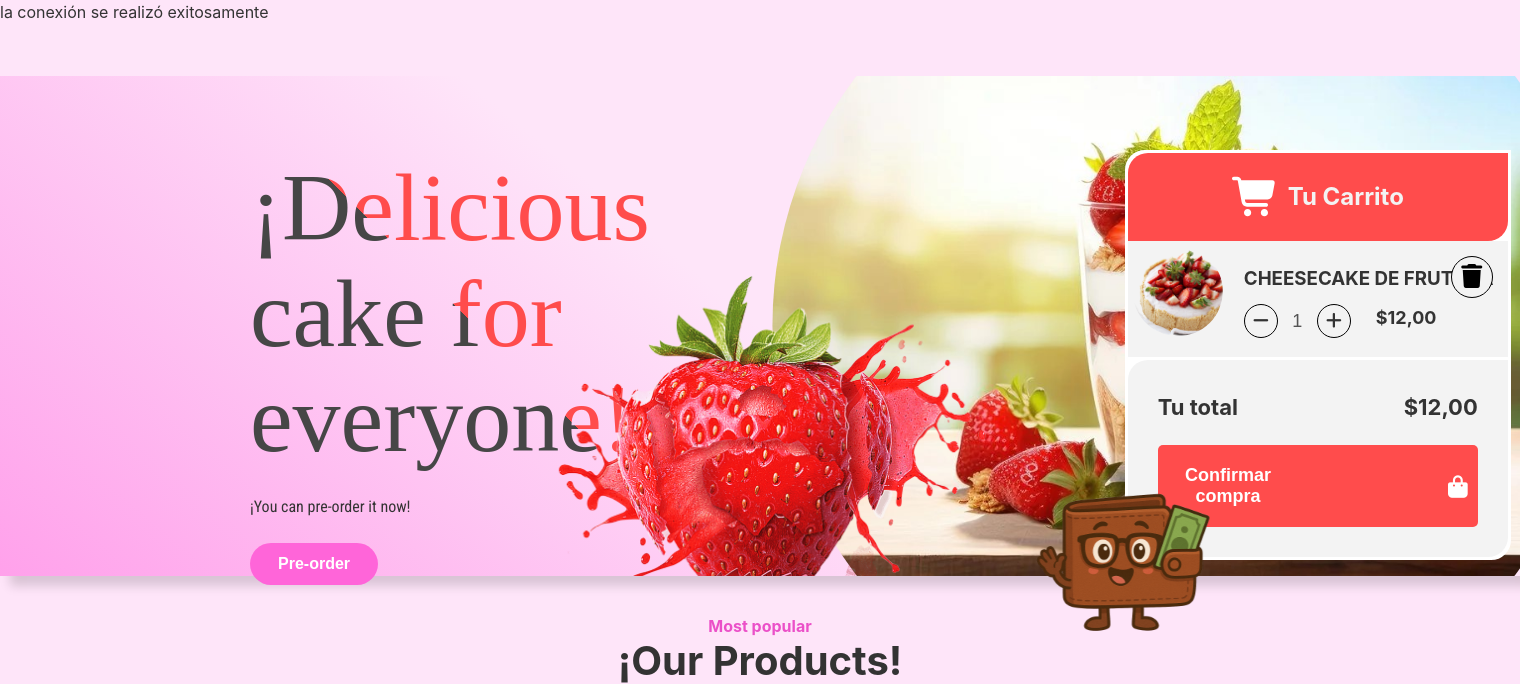
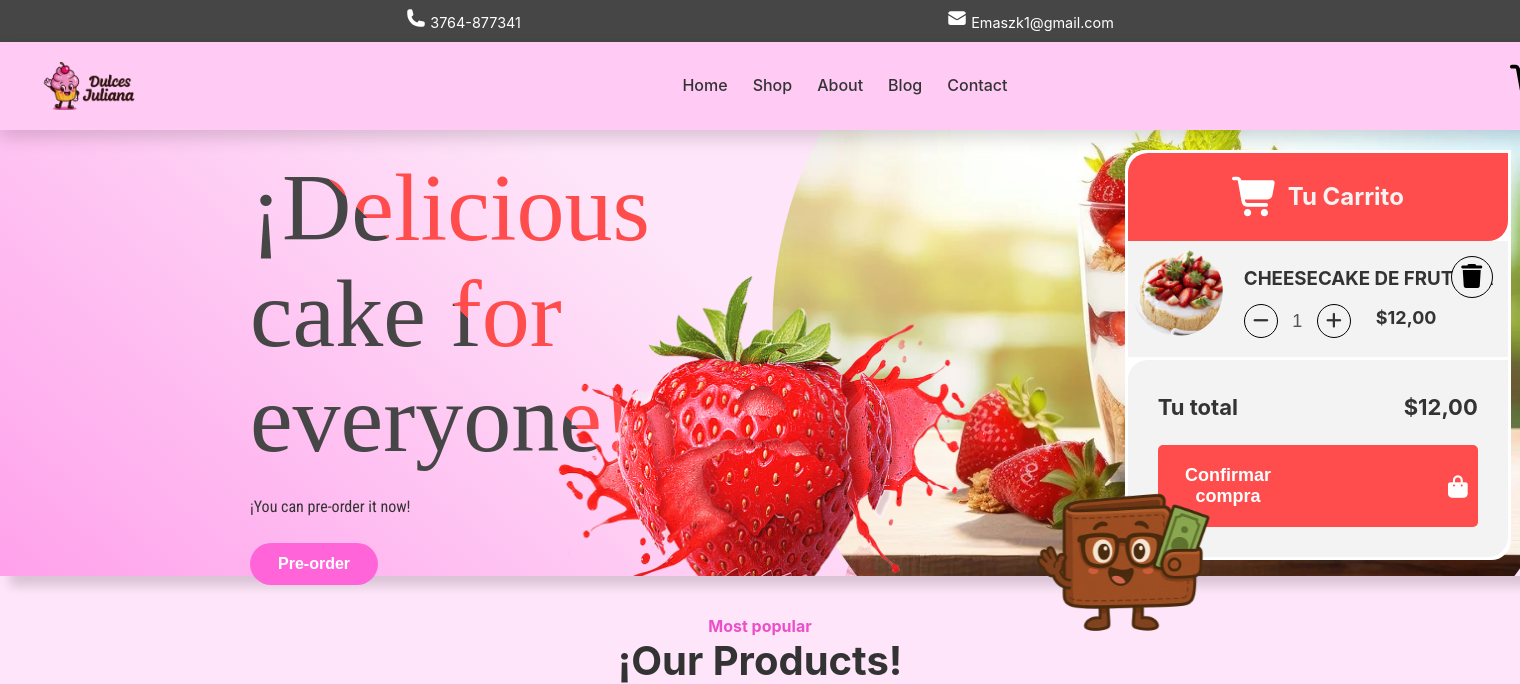
Before and after one commit to EmanuelSzk/e-commerce-page, a PHP site: page / in a window 1520 px wide. Shown: the top 684 px of the page. Run offline with PHP 8.4, Linux system fonts and the light colour scheme; data that the repository does not hold is empty; some web fonts are replaced.

Commit message:
Probando responsive

```diff
--- a/Styles/Style.css
+++ b/Styles/Style.css
@@ -65,6 +65,8 @@ header {
   display: flex;
   justify-content: space-between;
   align-items: center;
+  position: fixed;
+  width: 100%;
   padding: 15px 40px;
   background: #ffcbf5;
   box-shadow: 0px 8px 16px rgba(0, 0, 0, 0.15);
--- a/index.php
+++ b/index.php
@@ -33,7 +33,7 @@ include 'php/conexion.php';
 <body>
     <div class="grid">
 
-        <!-- <header>
+        <header>
             <div class="over-header">
                 <span>
                     <svg class="icon" xmlns="http://www.w3.org/2000/svg" viewBox="0 0 24 24" fill="currentColor"
@@ -74,7 +74,7 @@ include 'php/conexion.php';
 
             </nav>
 
-        </header> -->
+        </header>
 
         <main>
             <div class="hero-section">
--- a/php/conexion.php
+++ b/php/conexion.php
@@ -7,7 +7,7 @@
 //$dbName = 'if0_40116669_ecommerce';
 
 // Pruebas locales
-$ServerName = 'localhost';
+$serverName = 'localhost';
 $userName = 'root';
 $password = '';
 $dbName = 'ecommerce';
```
